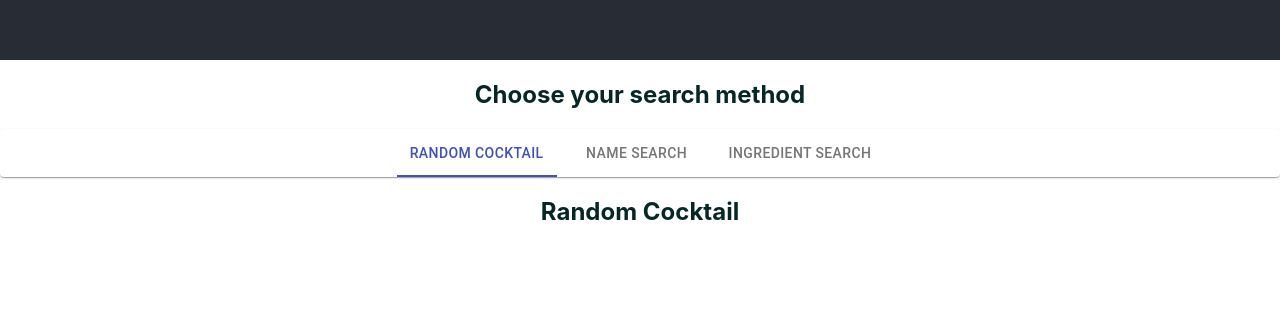
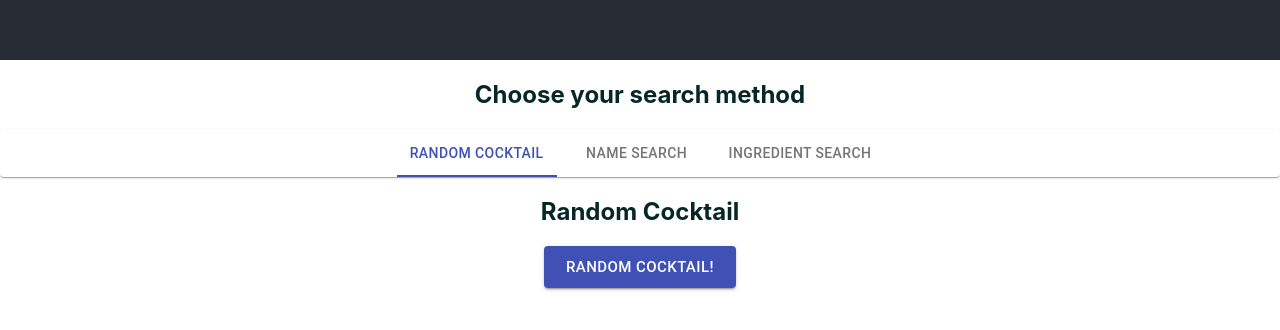
Before and after one commit to spiropoulos94/AlcoholApp, a React (Create React App) app: page /random in a window 1280 px wide. Shown: the part 740-1070 px from the top of the page. Built offline with nearby package versions, Linux system fonts and the light colour scheme.

Commit message:
react Query

```diff
--- a/src/App.js
+++ b/src/App.js
@@ -3,10 +3,14 @@ import "./App.css";
 import Navbar from "./components/NavBar";
 import { BrowserRouter as Router, Switch, Route } from "react-router-dom";
 import style from "./components/NavBar/styles.module.css";
+import { Button } from "@material-ui/core";
+import { ReactQueryDevtools } from "react-query-devtools";
+import { useQuery } from "react-query";
 
 function App() {
   return (
     <Router>
+      <div>
         <div className="App-header">
           <h1>Find a nice cocktail!</h1>
         </div>
@@ -17,6 +21,9 @@ function App() {
           <Switch>
             <Route path="/random">
               <h2>Random Cocktail</h2>
+              <Button size="large" variant="contained" color="primary">
+                Random Cocktail!
+              </Button>
             </Route>
             <Route path="/name">
               <h2>Enter Name</h2>
@@ -26,6 +33,8 @@ function App() {
             </Route>
           </Switch>
         </div>
+        <ReactQueryDevtools initialIsOpen />
+      </div>
     </Router>
   );
 }
```
Lines whose indentation alone changed are shown as unchanged.
